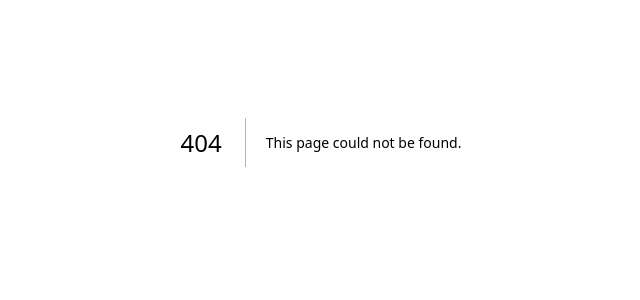
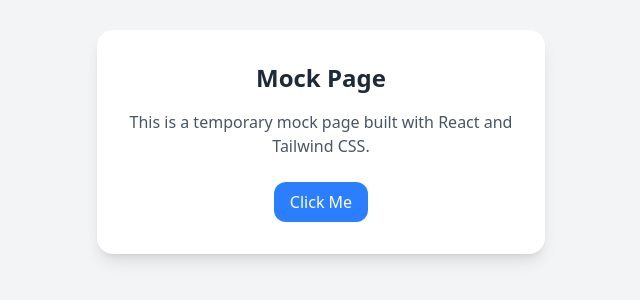
Before and after one commit to shazilkp/banking_system, a Next.js app: page /dashboard in a window 1280 px wide. Before the commit this address had no page. Shown: the part 258-558 px from the top of the page, without its empty margins (319-959 px from the left). Built offline with nearby package versions, Linux system fonts and the light colour scheme.

Commit message:
dashboard started

```diff
--- /dev/null
+++ b/app/dashboard/page.js
@@ -0,0 +1,17 @@
+import React from "react";
+
+export default function MockPage() {
+  return (
+    <div className="flex items-center justify-center min-h-screen bg-gray-100">
+      <div className="p-8 bg-white rounded-2xl shadow-lg max-w-md text-center">
+        <h1 className="text-2xl font-bold text-gray-800">Mock Page</h1>
+        <p className="mt-4 text-gray-600">
+          This is a temporary mock page built with React and Tailwind CSS.
+        </p>
+        <button className="mt-6 px-4 py-2 bg-blue-500 text-white rounded-xl hover:bg-blue-600">
+          Click Me
+        </button>
+      </div>
+    </div>
+  );
+}
```
